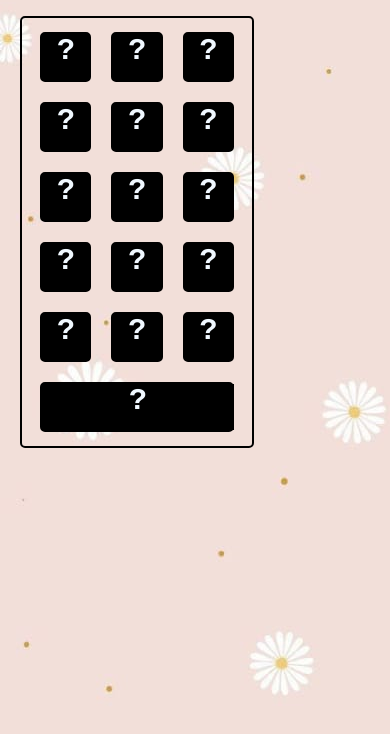
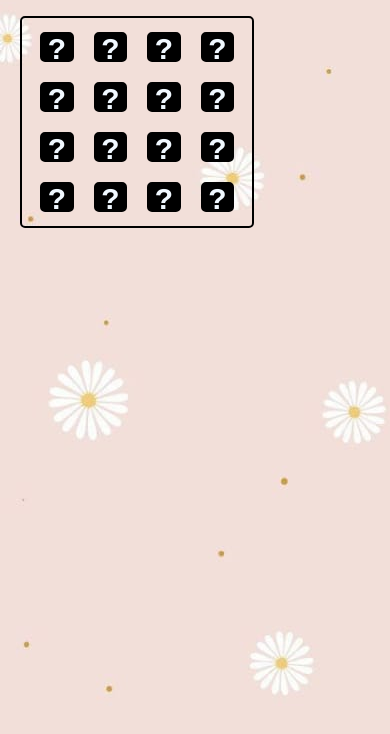
Before and after one commit to amnaali11/Games, a plain HTML site: page momerygame/index.html in a window 390 px wide. Shown: the part 94-828 px from the top of the page. Drawn offline with Linux system fonts and the light colour scheme.

Commit message:
Update style.css

```diff
--- a/momerygame/style.css
+++ b/momerygame/style.css
@@ -110,9 +110,9 @@ button {
     }
 
     .block {
-        flex: 1 0 50px;
+        flex: 1 0 30px;
 
-        height: 50px;
+        height: 30px;
     }
 
 
```
